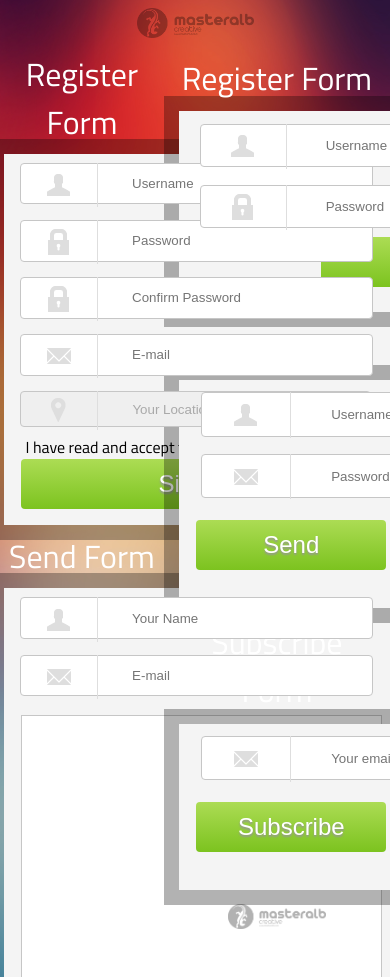
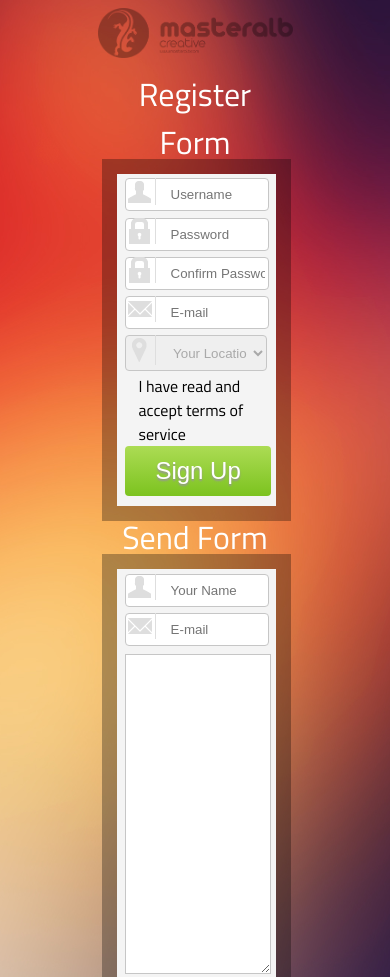
Before and after one commit to atomix94/weeklyforms.github.io, a plain HTML site: page index.html in a window 390 px wide. Shown: the top 977 px of the page. Drawn offline with nearby package versions, Linux system fonts and the light colour scheme.

Commit message:
Code refactoring

```diff
--- a/index.html
+++ b/index.html
@@ -5,7 +5,7 @@
         <meta http-equiv="X-UA-Compatible" content="IE=edge">
         <title>WeeklyWebDev Challenge</title>
         <meta name="description" content="Moja testowa strona,kolejna w zestawieniu.">
-        <link rel="stylesheet" href="style.css">
+        <link rel="stylesheet" href="css/style.css">
 
           <meta name="viewport" content="width=device-width,initial-scale=1.0">
            <link href="https://fonts.googleapis.com/css?family=Titillium+Web:300,400,700" rel="stylesheet">
--- a/style.scss
+++ b/scss/style.scss
@@ -67,7 +67,7 @@ $font:'Titillium Web', sans-serif;
     margin-right:auto;
     flex-direction: column;
     width:40vw;
- max-height:150vh;
+
 
 
 }
@@ -76,8 +76,8 @@ $font:'Titillium Web', sans-serif;
 {
    display:block;
     padding:2%;
-  max-height:200vh;
-    margin:0 2%;
+
+    margin:5% auto;
     width:50vw;
 
 
@@ -97,8 +97,8 @@ $font:'Titillium Web', sans-serif;
     color:white;
      z-index:1000;
     align-self: center;
-    margin:0;
-    margin-bottom:5%;
+    margin:0 0 5% 0;
+
     text-align:center;
 
 
@@ -131,7 +131,7 @@ body
 .logo
 {
 
-    width:30%;
+    min-width:25%;
     height:auto;
     padding:2%;
     opacity:0.3;
@@ -154,7 +154,7 @@ body
 }
 
 .background
-{background-image:url("img/bg.jpg");
+{background-image:url("/img/bg.jpg");
     background-position:right center;
     background-repeat: no-repeat;
   background-size:cover;
@@ -166,7 +166,7 @@ body
     display:flex;
     width:100vw;
 
-    height:200vh;
+
     justify-content: space-around;
     overflow:hidden;
    flex-wrap:wrap;
@@ -236,7 +236,7 @@ body
 
 .big-wrapper-right .right-form-wrapper:nth-child(2)
 {
-    @include form-look(27rem,25vh,2%);
+    @include form-look(27rem,auto,2%);
     margin-bottom:5%;
 }
 .big-wrapper-right .right-form-wrapper:nth-child(3)
@@ -246,7 +246,7 @@ body
 
 }
 .big-wrapper-right .right-form-wrapper
-{ @include form-look(27rem,25vh,2%);
+{ @include form-look(27rem,auto,2%);
     margin-bottom:5%;
     margin-left:auto;
     margin-right:auto;
@@ -542,7 +542,18 @@ textarea
 
     }
 }
+
+
 */
+
+@media only screen and (max-width:1020px)
+{
+    .form-box
+    {
+        flex-direction: column;
+    }
+
+}
 //nexus 5x portrait
 @media only screen
 and (min-width: 360px)
@@ -560,11 +571,8 @@ and (-webkit-min-device-pixel-ratio: 3.0) {
 
 }
 
-    .big-wrapper-right
-    {
-        position:relative;
-        top:5%;
-    }
+
+
 }
 
 //iphone 6 portrait
@@ -687,9 +695,6 @@ and (orientation : landscape) {
         margin-left:auto;
         margin-right:auto;
 
-        height:500%;
-        position:relative;
-        top:690px;
     }
 
     .big-wrapper-left
@@ -736,23 +741,6 @@ and (orientation : landscape) {
         height:50vh;
     }
 }
-//ipad pro portrait
-@media only screen and (min-device-width: 1024px) and (max-device-width: 1366px) and (-webkit-min-device-pixel-ratio: 2)  and (orientation: portrait)  {
-
-    .logo
-    {
-        width:40%;
-    }
-}
-//ipad pro landscape
-@media only screen and (min-device-width: 1366px) and (max-device-width: 1024px) and (-webkit-min-device-pixel-ratio: 2)  and (orientation: landscape)  {
-
-    .form-box
-    {
-        height:100%;
-    }
-}
-
 
 //ipad landscape
 @media only screen
@@ -763,7 +751,7 @@ and (orientation : landscape) {
     .logo
 {
 
-    width:50%;
+    width:40%;
     height:auto;
     padding:2%;
     opacity:0.3;
@@ -795,7 +783,7 @@ and (orientation : portrait) {
     .logo
 {
 
-    width:60%;
+    width:50%;
     height:auto;
     padding:2%;
     opacity:0.3;
@@ -830,14 +818,14 @@ and (orientation : portrait) {
     .left-form-wrapper
 {
    @include form-look (
-     100%,26rem,1%);
+     100%,auto,1%);
     margin-bottom:5%;
 
  }
 
 .left-form-wrapper-bottom
 {    @include form-look (
-       100%,37rem,1%);
+       100%,auto,1%);
     margin-bottom:20%;
 
 }
@@ -845,10 +833,30 @@ and (orientation : portrait) {
    .big-wrapper-right .right-form-wrapper:nth-child(2)
     {
 
+
         width:100%;
-        height:18vh;
+
     }
 }
+
+//ipad pro portrait
+@media only screen and (min-device-width: 1024px) and (max-device-width: 1366px) and (-webkit-min-device-pixel-ratio: 2)  and (orientation: portrait)  {
+
+    .logo
+    {
+        width:45%;
+    }
+}
+//ipad pro landscape
+@media only screen and (min-device-width: 1366px) and (max-device-width: 1024px) and (-webkit-min-device-pixel-ratio: 2)  and (orientation: landscape)  {
+
+    .form-box
+    {
+        height:100%;
+    }
+}
+
+
 //galaxy s5 landscape
 @media only screen and (min-device-width: 360px) and (max-device-height: 640px) and (orientation : landscape) and (-webkit-device-pixel-ratio: 3){
 .logo-bottom
@@ -900,7 +908,7 @@ margin-left:6%;}
     .form-box
     {
         display:block;
-        height:350vh;
+
 
     }
 .big-wrapper-left
@@ -978,7 +986,7 @@ margin-left:6%;}
 .form-box
     {
         display:block;
-        height:700vh;
+       height:auto;
     }
 
 
@@ -991,14 +999,13 @@ margin-left:6%;}
 
     .left-form-wrapper
     {
-        width:90vw;
-        height:120vh;
+
 
 
     }
 
     .left-form-wrapper-bottom
-    {    width:90vw;
+    {
 
         height:auto;
 
@@ -1038,11 +1045,11 @@ margin-left:6%;}
 //desire media query portrait
 
 
-@media only screen and (max-width:720px) and (max-height:1280px) and (orientation:portrait){
+@media only screen and (max-width:360px) and (max-height:570px) and (orientation:portrait){
 
     .logo
     {
-        width:60%;
+        width:90%;
     }
 
     .form-box
@@ -1052,13 +1059,36 @@ margin-left:6%;}
 
     .big-wrapper-left
     {
-        width:60vw;
+        width:80vw;
+        height:auto;
     }
 
     .big-wrapper-right
     {
-        width:60vw;
+        width:80vw;
         margin:0px auto;
+    }
+
+    .left-form-wrapper
+    {
+        width:auto;
+    }
+
+
+.left-form-wrapper-bottom
+    {
+        width:auto;
+    }
+
+
+    .big-wrapper-right .right-form-wrapper:nth-child(2)
+    {
+
+        width:auto;
+    }
+   .big-wrapper-right .right-form-wrapper
+    {
+        width:auto;
     }
 }
 
```
Also changed, not shown: css/bg.jpg (added), css/style.css, style.css (deleted), 2 other files.
